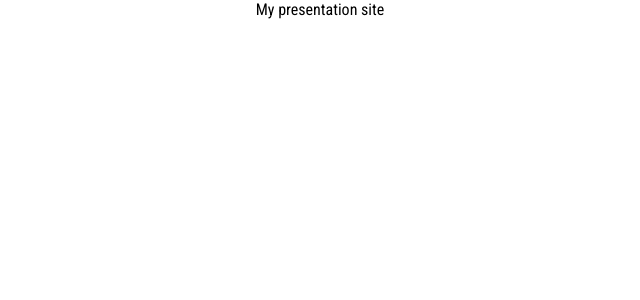
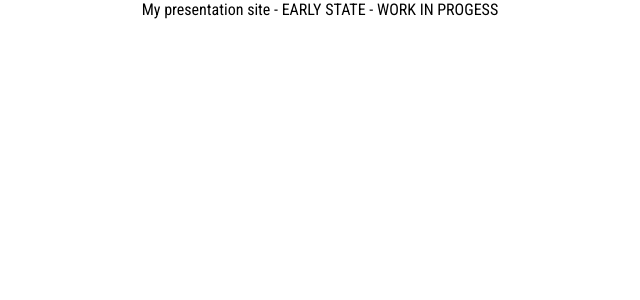
Before and after one commit to Student235555/my-presentation-site, a React (Create React App) app: page / in a window 1280 px wide. Shown: the top 300 px of the page, without its empty margins (320-960 px from the left). Built offline with nearby package versions, Linux system fonts and the light colour scheme.

Commit message:
Add some comment

```diff
--- a/src/components/App.js
+++ b/src/components/App.js
@@ -3,7 +3,7 @@ import '../styles/App.css';
 function App() {
   return (
     <div className="App">
-      <p>My presentation site</p>
+      <p>My presentation site - EARLY STATE - WORK IN PROGESS</p>
     </div>
   );
 }
```
